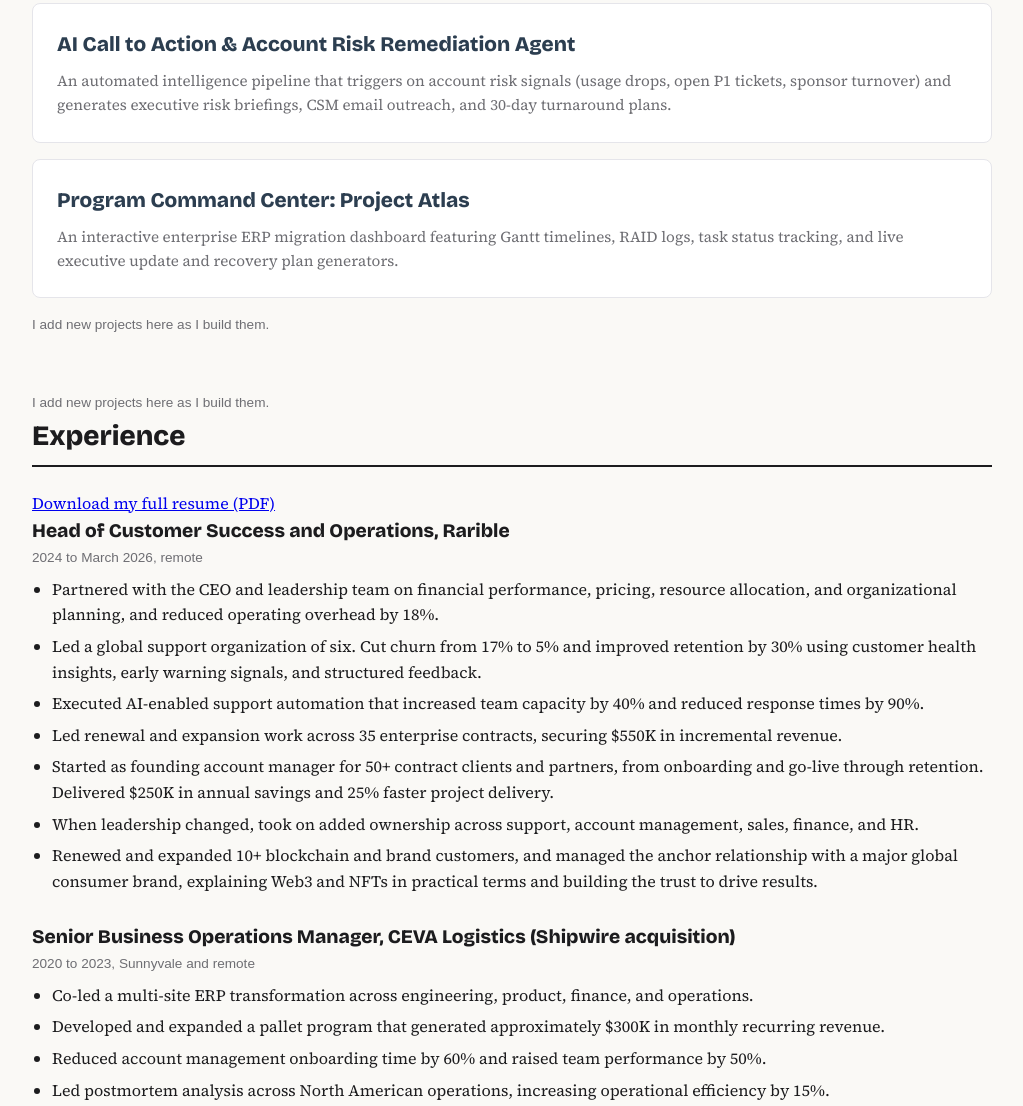
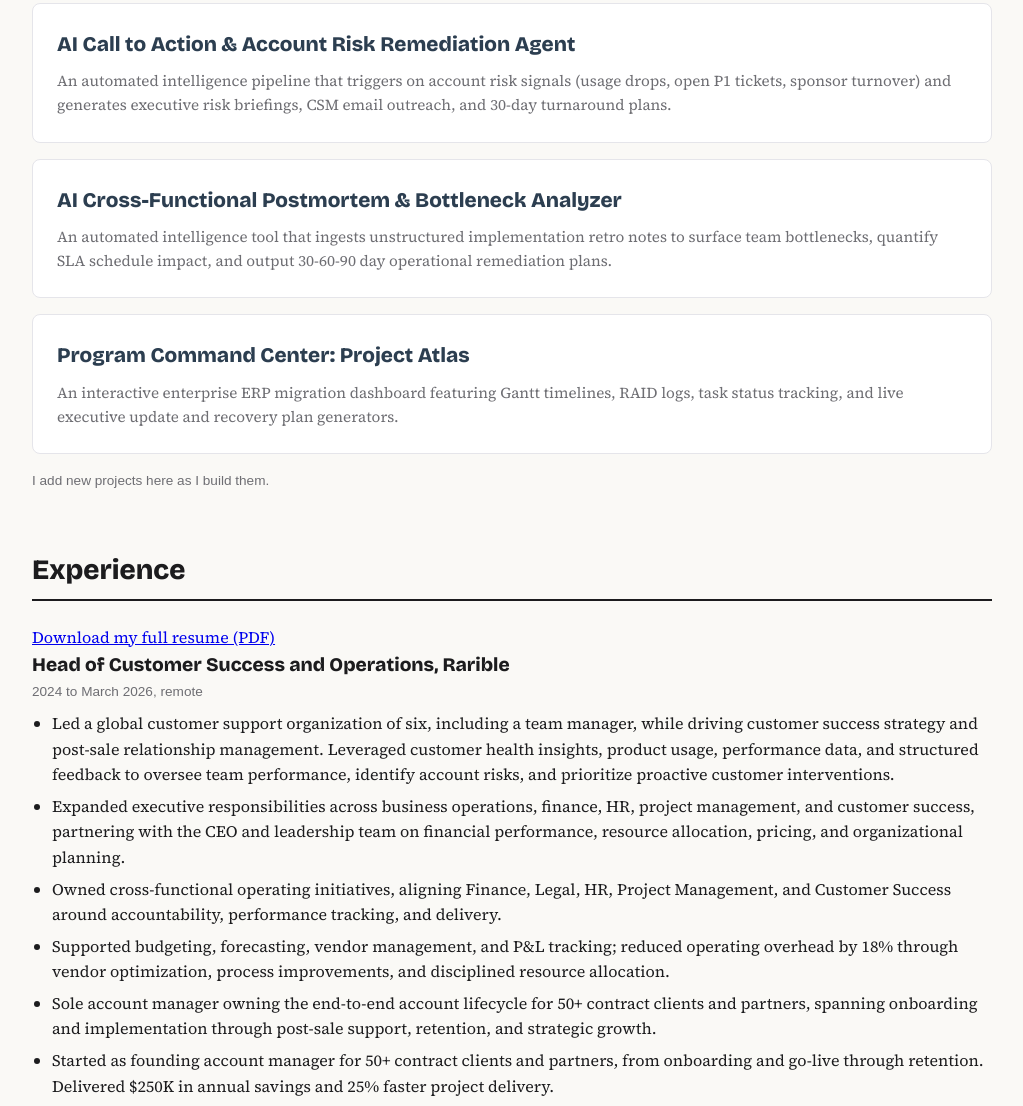
Before and after one commit to kimberlymadison11/kimberly-madison-portfolio, a plain HTML site: page index.html in a window 1280 px wide. Shown: the part 2591-3697 px from the top of the page, without its empty margins (128-1151 px from the left). Drawn offline with nearby package versions, Linux system fonts and the light colour scheme.

Commit message:
Update index.html

```diff
--- a/index.html
+++ b/index.html
@@ -33,18 +33,20 @@
 
 <a class="proj" href="projects/risk-remediation-agent.html"><h3>AI Call to Action & Account Risk Remediation Agent</h3><p>An automated intelligence pipeline that triggers on account risk signals (usage drops, open P1 tickets, sponsor turnover) and generates executive risk briefings, CSM email outreach, and 30-day turnaround plans.</p></a>
 
+<a class="proj" href="projects/postmortem-bottleneck-analyzer.html"><h3>AI Cross-Functional Postmortem & Bottleneck Analyzer</h3><p>An automated intelligence tool that ingests unstructured implementation retro notes to surface team bottlenecks, quantify SLA schedule impact, and output 30-60-90 day operational remediation plans.</p></a>
+
 <a class="proj" href="projects/Program-Command-Center-atlas.html"><h3>Program Command Center: Project Atlas</h3><p>An interactive enterprise ERP migration dashboard featuring Gantt timelines, RAID logs, task status tracking, and live executive update and recovery plan generators.</p></a>
 
 <p class="cap" style="max-width:none;margin-top:16px">I add new projects here as I build them.</p></section>
 
-<p class="cap" style="max-width:none;margin-top:16px">I add new projects here as I build them.</p></section>
 <section id="experience"><h2>Experience</h2>
 <p><a href="Kimberly_Madison_Resume.pdf">Download my full resume (PDF)</a></p>
 <div class="job"><h3>Head of Customer Success and Operations, Rarible</h3><p class="w">2024 to March 2026, remote</p><ul>
-<li>Partnered with the CEO and leadership team on financial performance, pricing, resource allocation, and organizational planning, and reduced operating overhead by 18%.</li>
-<li>Led a global support organization of six. Cut churn from 17% to 5% and improved retention by 30% using customer health insights, early warning signals, and structured feedback.</li>
-<li>Executed AI-enabled support automation that increased team capacity by 40% and reduced response times by 90%.</li>
-<li>Led renewal and expansion work across 35 enterprise contracts, securing $550K in incremental revenue.</li>
+<li>Led a global customer support organization of six, including a team manager, while driving customer success strategy and post-sale relationship management. Leveraged customer health insights, product usage, performance data, and structured feedback to oversee team performance, identify account risks, and prioritize proactive customer interventions.</li>
+<li>Expanded executive responsibilities across business operations, finance, HR, project management, and customer success, partnering with the CEO and leadership team on financial performance, resource allocation, pricing, and organizational planning.</li>
+<li>Owned cross-functional operating initiatives, aligning Finance, Legal, HR, Project Management, and Customer Success around accountability, performance tracking, and delivery.</li>
+<li>Supported budgeting, forecasting, vendor management, and P&L tracking; reduced operating overhead by 18% through vendor optimization, process improvements, and disciplined resource allocation.</li>
+<li>Sole account manager owning the end-to-end account lifecycle for 50+ contract clients and partners, spanning onboarding and implementation through post-sale support, retention, and strategic growth.</li>
 <li>Started as founding account manager for 50+ contract clients and partners, from onboarding and go-live through retention. Delivered $250K in annual savings and 25% faster project delivery.</li><li>When leadership changed, took on added ownership across support, account management, sales, finance, and HR.</li><li>Renewed and expanded 10+ blockchain and brand customers, and managed the anchor relationship with a major global consumer brand, explaining Web3 and NFTs in practical terms and building the trust to drive results.</li></ul></div>
 <div class="job"><h3>Senior Business Operations Manager, CEVA Logistics (Shipwire acquisition)</h3><p class="w">2020 to 2023, Sunnyvale and remote</p><ul>
 <li>Co-led a multi-site ERP transformation across engineering, product, finance, and operations.</li>
```
